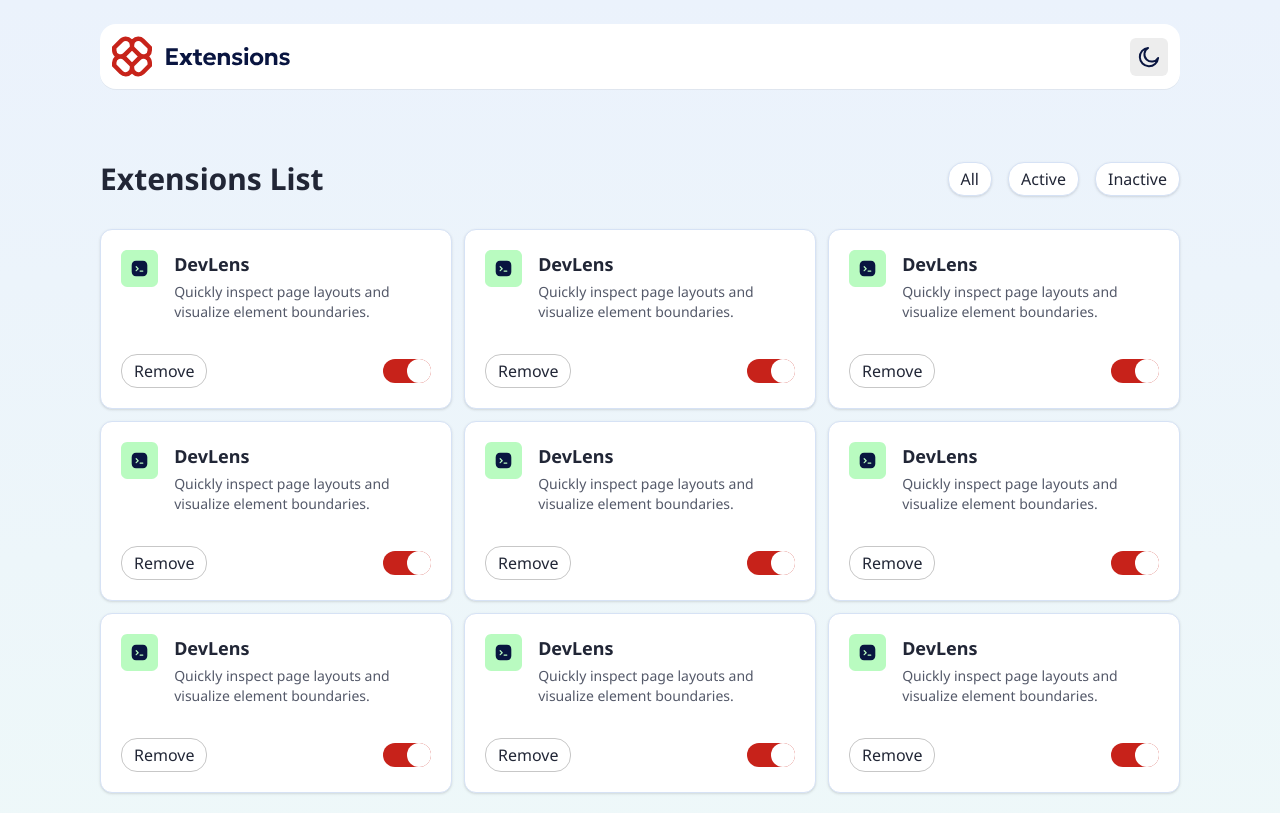
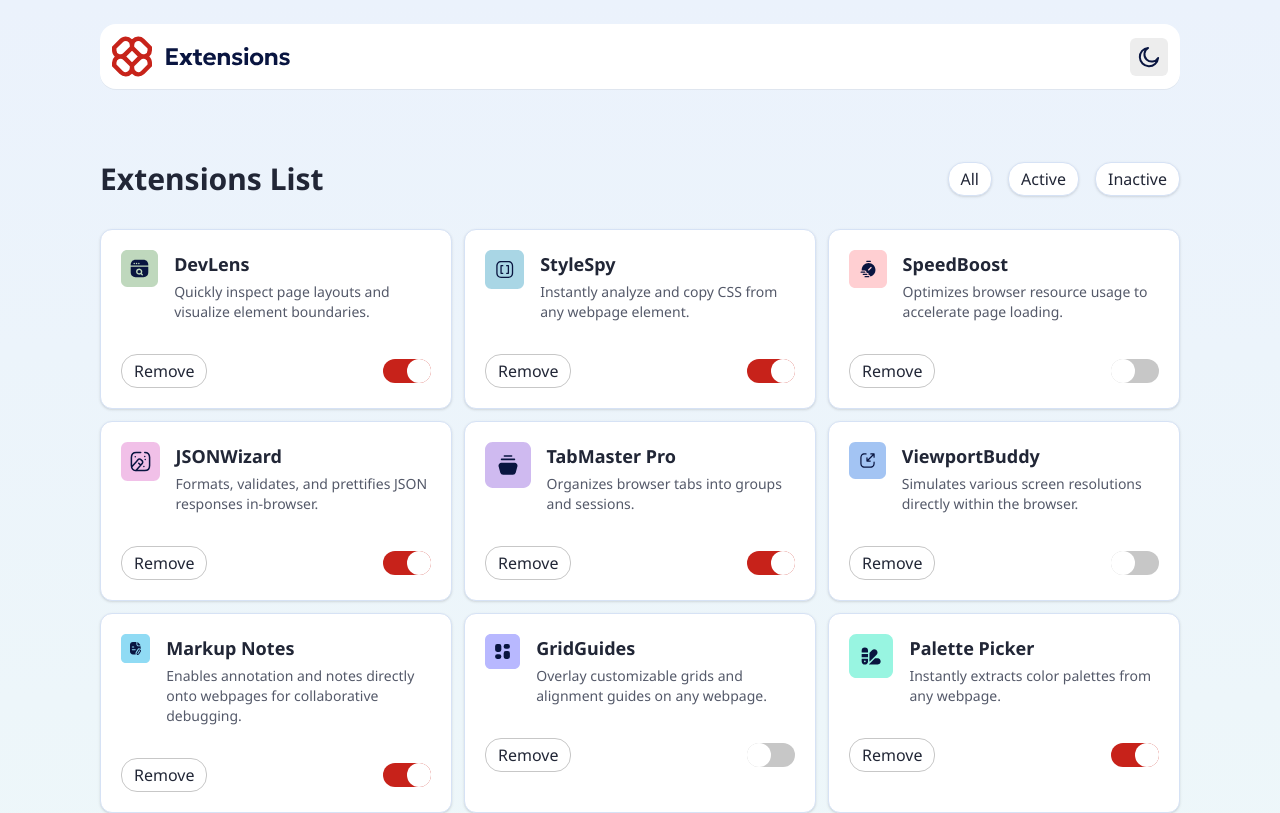
Before and after one commit to NitiemaAllassane/extentions-manager, a React (Vite) app: page / in a window 1280 px wide. Shown: the top 813 px of the page. Built offline with nearby package versions, Linux system fonts and the light colour scheme; a web font is replaced by a local one.

Commit message:
Display extensions with real data form data.json

```diff
--- a/src/App.tsx
+++ b/src/App.tsx
@@ -1,8 +1,10 @@
 import Header from "./components/Header";
 import Navigation from "./components/Navigation";
 import ExtensionCard from "./components/ExtensionCard";
+import data from '../data.json';
 
 function App() {
+  const allExtensions = data.slice();
 
   return (
     <>
@@ -15,15 +17,14 @@ function App() {
               <Navigation  />
             </div>
             <div className="mt-8 grid grid-cols-3 gap-3">
-              <ExtensionCard  />
-              <ExtensionCard  />
-              <ExtensionCard  />
-              <ExtensionCard  />
-              <ExtensionCard  />
-              <ExtensionCard  />
-              <ExtensionCard  />
-              <ExtensionCard  />
-              <ExtensionCard  />
+              {allExtensions.map(extension => (
+                <ExtensionCard
+                  logo={extension.logo}
+                  name={extension.name}
+                  description={extension.description}
+                  isActive={extension.isActive}
+                />
+              ))}
             </div>
           </div>
         </section>
--- a/src/components/ExtensionCard.tsx
+++ b/src/components/ExtensionCard.tsx
@@ -1,19 +1,24 @@
-import iconMap from '../assets/images/logo-console-plus.svg'
+import clsx from "clsx";
 
-// interface ExtensionCardProps {
-//     logo: string;
-//     name: string;
-//     description: string;
-//     isActive: boolean;
-// }
+interface ExtensionCardProps {
+    logo: string;
+    name: string;
+    description: string;
+    isActive: boolean;
+}
 
 
-function ToggleButton() {
+function ToggleButton({ isActive }: { isActive: boolean }) {
     return (
-        <button className='inline-block w-12 h-6 bg-red-700 rounded-2xl relative'>
+        <button className={clsx(
+            'inline-block w-12 h-6 bg-neutral-300 rounded-2xl relative',
+            isActive && 'bg-red-700'
+        )}>
             <span
-                className='inline-block w-6 aspect-square
-                rounded-full bg-white absolute top-0 right-0 cursor-pointer'
+                className={clsx(
+                    'inline-block w-6 aspect-square rounded-full bg-white absolute top-0 cursor-pointer',
+                    isActive ? 'right-0' : 'left-0'
+                )}
             >
             </span>
         </button>
@@ -33,23 +38,33 @@ function RemoveButton({ text }: { text: string }) {
 }
 
 
-function ExtensionCard() {
+function ExtensionCard({
+    logo,
+    name,
+    description,
+    isActive
+} : ExtensionCardProps
+) {
     return (
         <article className='bg-white p-5 rounded-xl shadow-sm border border-neutral-200'>
             <div>
                 <div className='flex gap-4 mb-8'>
                     <figure>
-                        <img src={iconMap} alt="Simple test" />
+                        <img src={logo} alt="Simple test" />
                     </figure>
                     <div>
-                        <h3 className='text-neutral-800 font-bold text-lg mb-1'>DevLens</h3>
-                        <p className='text-neutral-600 text-sm'>Quickly inspect page layouts and visualize element boundaries.</p>
+                        <h3 className='text-neutral-800 font-bold text-lg mb-1'>
+                            {name}
+                        </h3>
+                        <p className='text-neutral-600 text-sm'>
+                            {description}
+                        </p>
                     </div>
                 </div>
 
                 <div className='flex items-center justify-between'>
                     <RemoveButton text='Remove'  />
-                    <ToggleButton  />
+                    <ToggleButton isActive={isActive}  />
                 </div>
             </div>
         </article>
```
